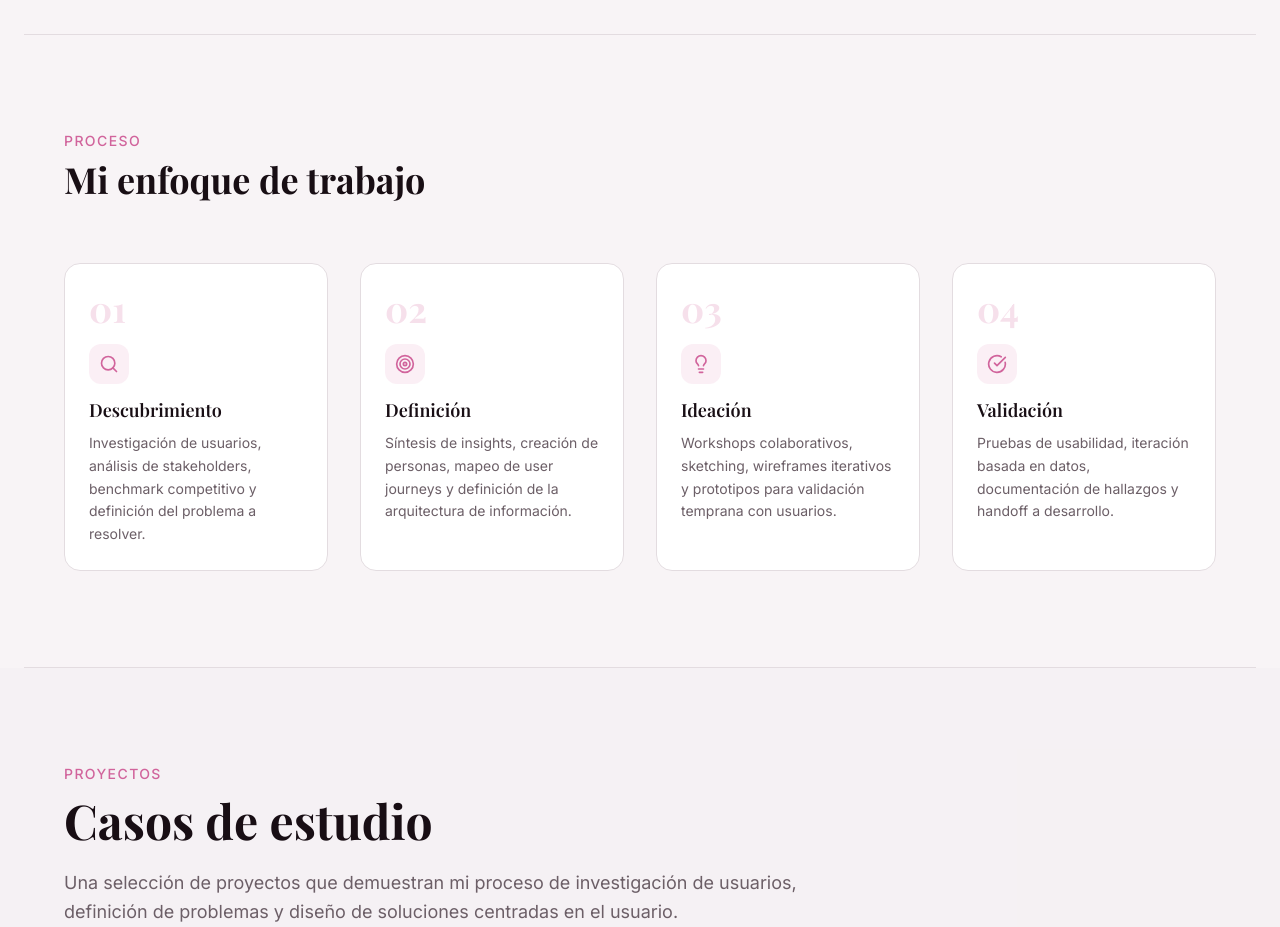
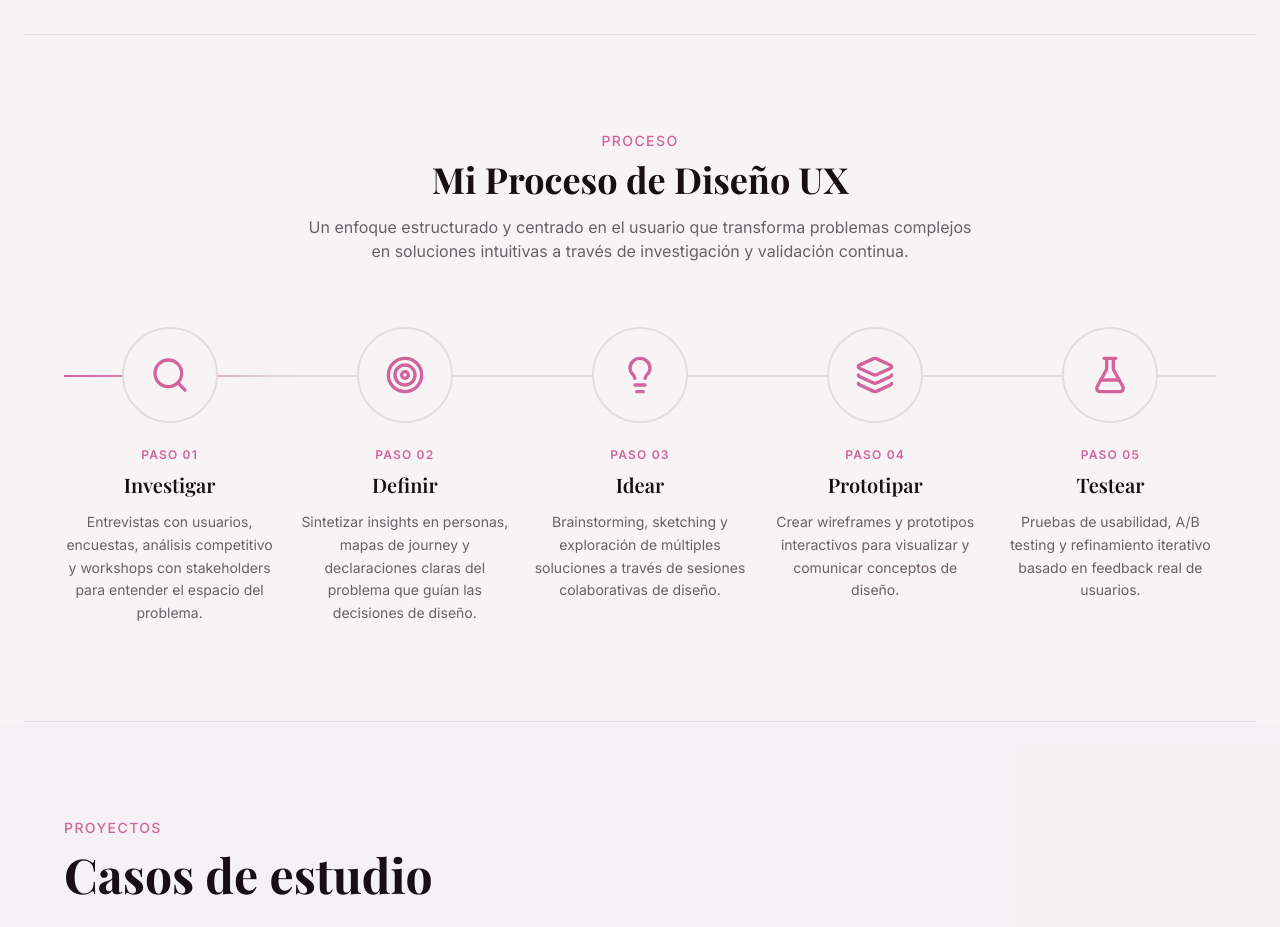
Before and after one commit to KarenRossomando/portfolio-karen-rossomando, a Next.js app: page / in a window 1280 px wide. Shown: the part 2300-3227 px from the top of the page. Built offline with nearby package versions, Linux system fonts and the light colour scheme; a web font is replaced by a local one.

Commit message:
feat: enhance UX design process layout and update step icons

```diff
--- a/components/process.tsx
+++ b/components/process.tsx
@@ -1,9 +1,9 @@
 "use client"
 
-import { Search, Target, Lightbulb, CheckCircle } from "lucide-react"
+import { Search, Target, Lightbulb, Layers, FlaskConical } from "lucide-react"
 import { useLanguage } from "@/contexts/language-context"
 
-const stepIcons = [Search, Target, Lightbulb, CheckCircle]
+const stepIcons = [Search, Target, Lightbulb, Layers, FlaskConical]
 
 export function Process() {
   const { t } = useLanguage()
@@ -12,32 +12,48 @@ export function Process() {
     <section id="proceso" className="px-6 py-24">
       <div className="mx-auto max-w-6xl">
         {/* Section header */}
-        <div className="mb-16 max-w-2xl">
+        <div className="mb-16 text-center">
           <p className="mb-2 text-sm font-medium uppercase tracking-widest text-primary">
             {t.process.label}
           </p>
           <h2 className="font-serif text-3xl font-bold text-foreground sm:text-4xl text-balance">
             {t.process.heading}
           </h2>
+          <p className="mx-auto mt-4 max-w-2xl text-muted-foreground">
+            {t.process.intro}
+          </p>
         </div>
 
-        <div className="grid gap-8 sm:grid-cols-2 lg:grid-cols-4">
+        {/* Timeline layout for desktop */}
+        <div className="hidden lg:block">
+          {/* Timeline line */}
+          <div className="relative">
+            <div className="absolute left-0 right-0 top-12 h-0.5 bg-border" />
+            <div className="absolute left-0 right-0 top-12 h-0.5 bg-gradient-to-r from-primary via-primary/50 to-transparent" style={{ width: '20%' }} />
+          </div>
+
+          {/* Steps */}
+          <div className="relative grid grid-cols-5 gap-6">
             {t.process.steps.map((step, index) => {
               const Icon = stepIcons[index]
               return (
-              <div
-                key={step.number}
-                className="group relative rounded-xl border border-border bg-card p-6 transition-all hover:border-primary/40 hover:bg-card/80"
-              >
-                <span className="mb-4 block font-serif text-4xl font-bold text-primary/20">
+                <div key={step.number} className="flex flex-col items-center text-center">
+                  {/* Icon circle on timeline */}
+                  <div className="relative z-10 mb-6 flex h-24 w-24 items-center justify-center rounded-full border-2 border-border bg-background transition-all hover:border-primary hover:bg-primary/5">
+                    <Icon className="h-10 w-10 text-primary" />
+                  </div>
+
+                  {/* Step number */}
+                  <span className="mb-2 text-xs font-semibold uppercase tracking-widest text-primary">
                     {step.number}
                   </span>
-                <div className="mb-3 flex h-10 w-10 items-center justify-center rounded-lg bg-primary/10 transition-colors group-hover:bg-primary/20">
-                  <Icon className="h-5 w-5 text-primary" />
-                </div>
-                <h3 className="mb-2 font-serif text-lg font-semibold text-foreground">
+
+                  {/* Step title */}
+                  <h3 className="mb-3 font-serif text-xl font-semibold text-foreground">
                     {step.title}
                   </h3>
+
+                  {/* Step description */}
                   <p className="text-sm leading-relaxed text-muted-foreground">
                     {step.description}
                   </p>
@@ -46,6 +62,40 @@ export function Process() {
             })}
           </div>
         </div>
+
+        {/* Card layout for mobile/tablet */}
+        <div className="lg:hidden">
+          <div className="relative space-y-6">
+            {/* Vertical timeline line */}
+            <div className="absolute left-6 top-0 bottom-0 w-0.5 bg-border" />
+
+            {t.process.steps.map((step, index) => {
+              const Icon = stepIcons[index]
+              return (
+                <div key={step.number} className="relative flex gap-6">
+                  {/* Icon on timeline */}
+                  <div className="relative z-10 flex h-12 w-12 shrink-0 items-center justify-center rounded-full border-2 border-primary bg-background">
+                    <Icon className="h-5 w-5 text-primary" />
+                  </div>
+
+                  {/* Content card */}
+                  <div className="flex-1 rounded-xl border border-border bg-card p-6 transition-all hover:border-primary/40">
+                    <span className="mb-1 block text-xs font-semibold uppercase tracking-widest text-primary">
+                      {step.number}
+                    </span>
+                    <h3 className="mb-2 font-serif text-lg font-semibold text-foreground">
+                      {step.title}
+                    </h3>
+                    <p className="text-sm leading-relaxed text-muted-foreground">
+                      {step.description}
+                    </p>
+                  </div>
+                </div>
+              )
+            })}
+          </div>
+        </div>
+      </div>
     </section>
   )
 }
--- a/lang/en.json
+++ b/lang/en.json
@@ -54,12 +54,14 @@
   },
   "process": {
     "label": "Process",
-    "heading": "My approach to UX",
+    "heading": "My UX Design Process",
+    "intro": "A structured, user-centered approach that transforms complex problems into intuitive solutions through continuous research and validation.",
     "steps": [
-      { "number": "01", "title": "Discovery", "description": "User research, stakeholder analysis, competitive benchmarking, and problem definition." },
-      { "number": "02", "title": "Definition", "description": "Insight synthesis, persona creation, user journey mapping, and information architecture definition." },
-      { "number": "03", "title": "Ideation", "description": "Collaborative workshops, sketching, iterative wireframes, and prototypes for early user validation." },
-      { "number": "04", "title": "Validation", "description": "Usability testing, data-driven iteration, findings documentation, and development handoff." }
+      { "number": "Step 01", "title": "Research", "description": "User interviews, surveys, competitive analysis, and stakeholder workshops to understand the problem space." },
+      { "number": "Step 02", "title": "Define", "description": "Synthesize insights into personas, journey maps, and clear problem statements that guide design decisions." },
+      { "number": "Step 03", "title": "Ideate", "description": "Brainstorming, sketching, and exploring multiple solutions through collaborative design sessions." },
+      { "number": "Step 04", "title": "Prototype", "description": "Create wireframes and interactive prototypes to visualize and communicate design concepts." },
+      { "number": "Step 05", "title": "Test", "description": "Usability testing, A/B testing, and iterative refinement based on real user feedback." }
     ]
   },
   "projects": {
--- a/lang/es.json
+++ b/lang/es.json
@@ -54,12 +54,14 @@
   },
   "process": {
     "label": "Proceso",
-    "heading": "Mi enfoque de trabajo",
+    "heading": "Mi Proceso de Diseño UX",
+    "intro": "Un enfoque estructurado y centrado en el usuario que transforma problemas complejos en soluciones intuitivas a través de investigación y validación continua.",
     "steps": [
-      { "number": "01", "title": "Descubrimiento", "description": "Investigación de usuarios, análisis de stakeholders, benchmark competitivo y definición del problema a resolver." },
-      { "number": "02", "title": "Definición", "description": "Síntesis de insights, creación de personas, mapeo de user journeys y definición de la arquitectura de información." },
-      { "number": "03", "title": "Ideación", "description": "Workshops colaborativos, sketching, wireframes iterativos y prototipos para validación temprana con usuarios." },
-      { "number": "04", "title": "Validación", "description": "Pruebas de usabilidad, iteración basada en datos, documentación de hallazgos y handoff a desarrollo." }
+      { "number": "Paso 01", "title": "Investigar", "description": "Entrevistas con usuarios, encuestas, análisis competitivo y workshops con stakeholders para entender el espacio del problema." },
+      { "number": "Paso 02", "title": "Definir", "description": "Sintetizar insights en personas, mapas de journey y declaraciones claras del problema que guían las decisiones de diseño." },
+      { "number": "Paso 03", "title": "Idear", "description": "Brainstorming, sketching y exploración de múltiples soluciones a través de sesiones colaborativas de diseño." },
+      { "number": "Paso 04", "title": "Prototipar", "description": "Crear wireframes y prototipos interactivos para visualizar y comunicar conceptos de diseño." },
+      { "number": "Paso 05", "title": "Testear", "description": "Pruebas de usabilidad, A/B testing y refinamiento iterativo basado en feedback real de usuarios." }
     ]
   },
   "projects": {
```
Lines whose indentation alone changed are shown as unchanged.
